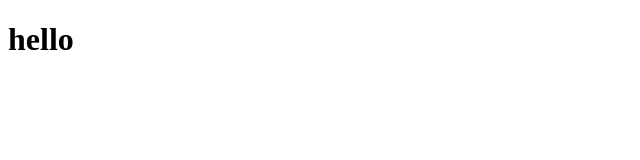
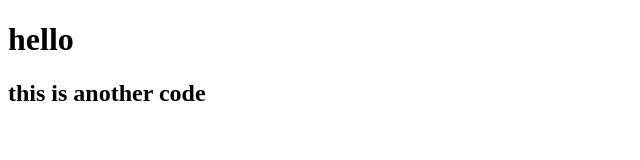
Before and after one commit to utkarsh18032/www.cisolutions.com, a plain HTML site: page index.html in a window 1280 px wide. Shown: the whole page, without its empty margins (0-640 px from the left). Drawn offline with Linux system fonts and the light colour scheme.

Commit message:
added new tag

```diff
--- a/index.html
+++ b/index.html
@@ -8,5 +8,7 @@
 </head>
 <body>
     <h1>hello</h1>
+
+    <h2>this is another code</h2>
 </body>
 </html>
```
